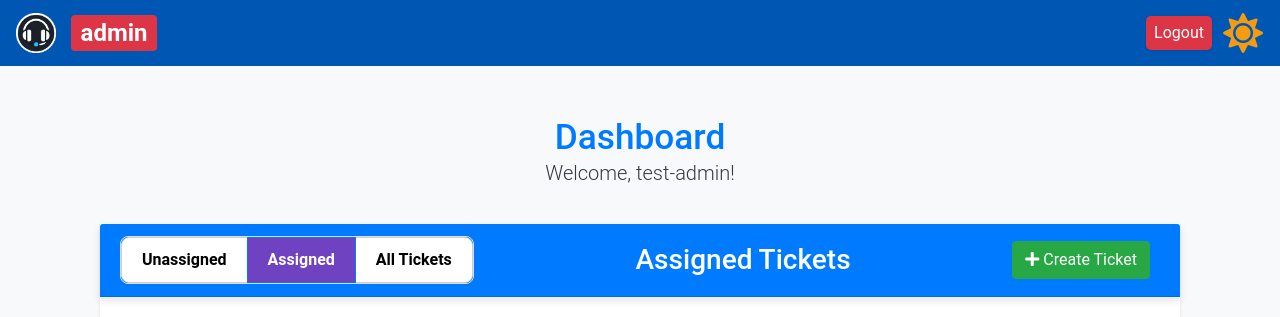
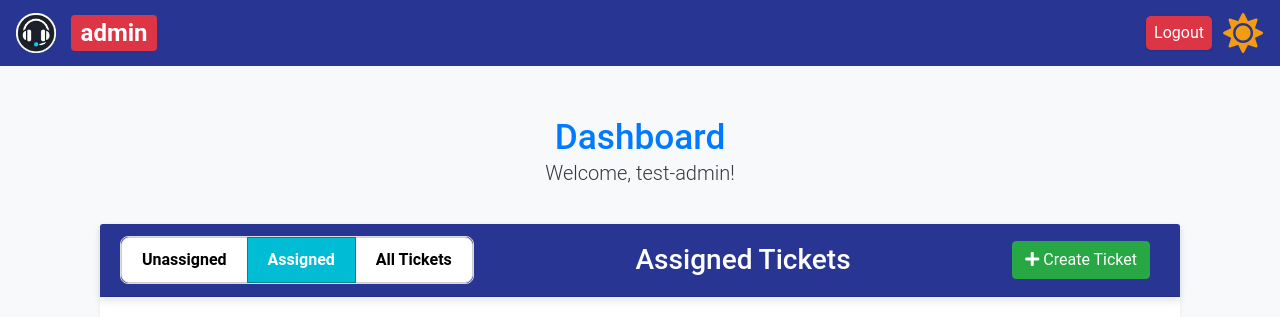
Before and after one commit to Hiru5han/QA-project-weabapp, a Flask app: page /assigned_tickets in a window 1280 px wide. Shown: the top 317 px of the page. Run offline with Flask 3, Linux system fonts and the light colour scheme; a user stored in the database is signed in; data comes from the database, SQL or seed files in the repository; some libraries are stand-ins or nearby versions.

Commit message:
updating toggle colour

```diff
--- a/app/static/styles.css
+++ b/app/static/styles.css
@@ -34,7 +34,7 @@ h2 {
 }
 
 .card-header {
-  background-color: #007bff; /* Primary Colour */
+  background-color: #283593 !important; /* Primary Colour */
   color: #ffffff; /* Set text to white for visibility */
   font-size: 1.25rem;
   font-weight: 500;
@@ -168,7 +168,7 @@ h2 {
 
 /* Navbar Customisation */
 .navbar {
-  background-color: #0056b3; /* Navbar Colour */
+  background-color: #283593; /* Navbar Colour */
 }
 
 .navbar .navbar-brand,
@@ -409,9 +409,9 @@ body.dark-mode #theme-toggle-icon {
 
 /* Active Toggle Button Styling */
 .btn-toggle.active {
-  background-color: #6f42c1; /* Adjust to your desired active color */
+  background-color: #00bcd4; /* Adjust to your desired active color */
   color: white;
-  border-color: #007bff;
+  border-color: #00838f;
 }
 
 body.dark-mode .btn-toggle.active {
@@ -426,7 +426,9 @@ body.dark-mode .btn-toggle {
 
 /* Hover Effect for Inactive Toggle Buttons */
 .btn-toggle:not(.active):hover {
-  background-color: #f0f0f0;
+  background-color: #80deea; /* Adjust to your desired active color */
+  color: #37474f;
+  border-color: #4dd0e1;
 }
 
 /* Hover Effect for Inactive Toggle Buttons */
```
